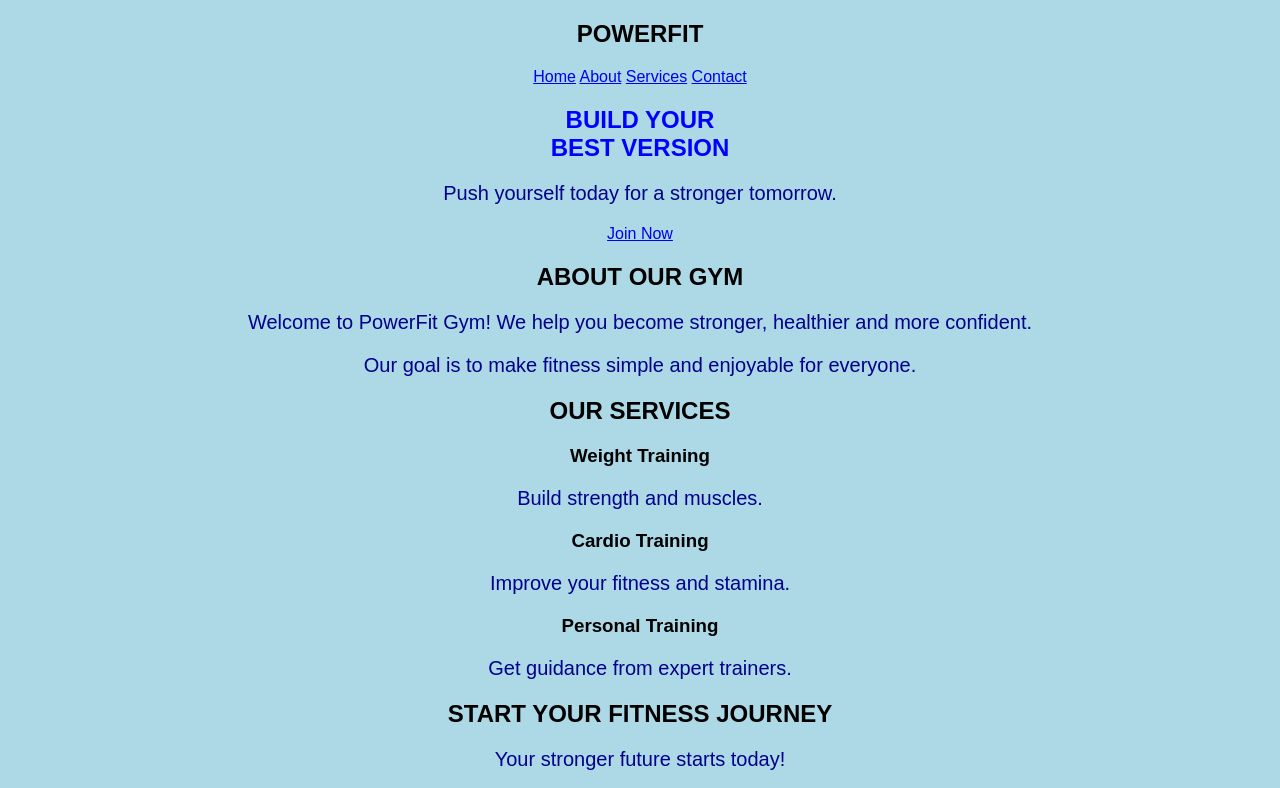
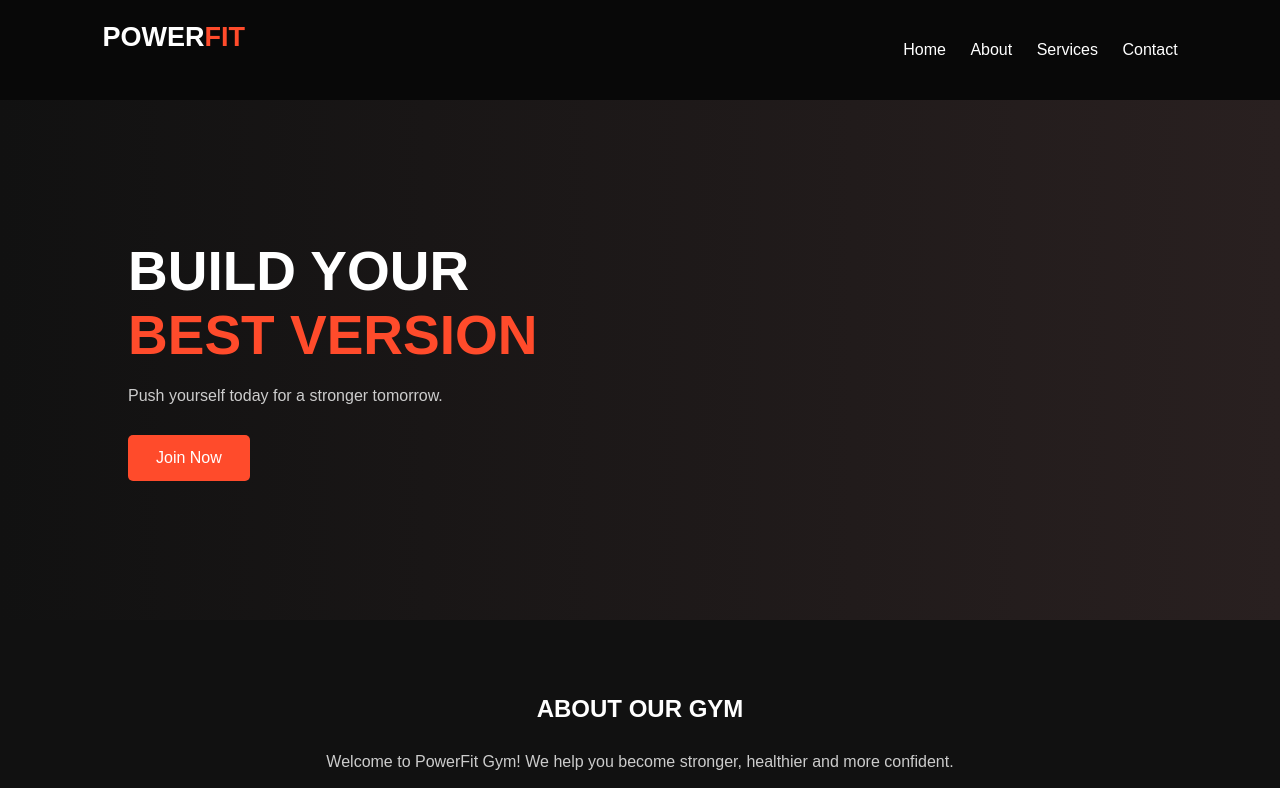
Before and after one commit to asmakhanzadi2798-dotcom/html-practice, a plain HTML site: page index.html in a window 1280 px wide. Shown: the top 788 px of the page. Drawn offline with Linux system fonts and the light colour scheme.

Commit message:
Update style.css

```diff
--- a/style.css
+++ b/style.css
@@ -1,14 +1,143 @@
+
+* {
+    margin: 0;
+    padding: 0;
+    box-sizing: border-box;
+    font-family: Arial, sans-serif;
+}
+
+html {
+    scroll-behavior: smooth;
+}
+
 body {
-    background-color: lightblue;
-    font-family: Arial, sans-serif;
+    background: #111;
+    color: white;
+}
+
+header {
+    background: #080808;
+    padding: 22px 8%;
+    display: flex;
+    justify-content: space-between;
+    align-items: center;
+}
+
+header h2 {
+    color: white;
+    font-size: 27px;
+}
+
+header span, .hero span {
+    color: #ff4b2b;
+}
+
+nav a {
+    color: white;
+    text-decoration: none;
+    margin-left: 20px;
+}
+
+nav a:hover {
+    color: #ff4b2b;
+}
+
+.hero {
+    min-height: 520px;
+    display: flex;
+    align-items: center;
+    padding: 60px 10%;
+    background: linear-gradient(90deg, #111, #292020);
+}
+
+.hero h1 {
+    font-size: 55px;
+    margin-bottom: 20px;
+}
+
+.hero p {
+    margin-bottom: 30px;
+    color: #ccc;
+}
+
+.btn {
+    display: inline-block;
+    background: #ff4b2b;
+    color: white;
+    padding: 14px 28px;
+    text-decoration: none;
+    border-radius: 5px;
+}
+
+.btn:hover {
+    background: #d92d10;
+}
+
+.about, .services, .contact {
+    padding: 75px 10%;
     text-align: center;
 }
 
-h1 {
-    color: blue;
+.about p {
+    color: #ccc;
+    margin-top: 20px;
+    line-height: 1.7;
 }
 
-p {
-    color: darkblue;
-    font-size: 20px;
+h2 {
+    margin-bottom: 25px;
 }
+
+.cards {
+    display: flex;
+    gap: 20px;
+    justify-content: center;
+    flex-wrap: wrap;
+}
+
+.card {
+    background: #242424;
+    padding: 35px 20px;
+    border-radius: 10px;
+    flex: 1;
+    min-width: 200px;
+}
+
+.card h3 {
+    color: #ff4b2b;
+    margin-bottom: 15px;
+}
+
+.card p {
+    color: #ccc;
+}
+
+.contact {
+    background: #222;
+}
+
+.contact p {
+    margin-bottom: 25px;
+}
+
+footer {
+    text-align: center;
+    padding: 25px;
+    background: #080808;
+    color: #aaa;
+}
+
+@media (max-width: 600px) {
+    header {
+        flex-direction: column;
+        gap: 20px;
+    }
+
+    nav a {
+        margin: 5px;
+    }
+
+    .hero h1 {
+        font-size: 38px;
+    }
+}
```
